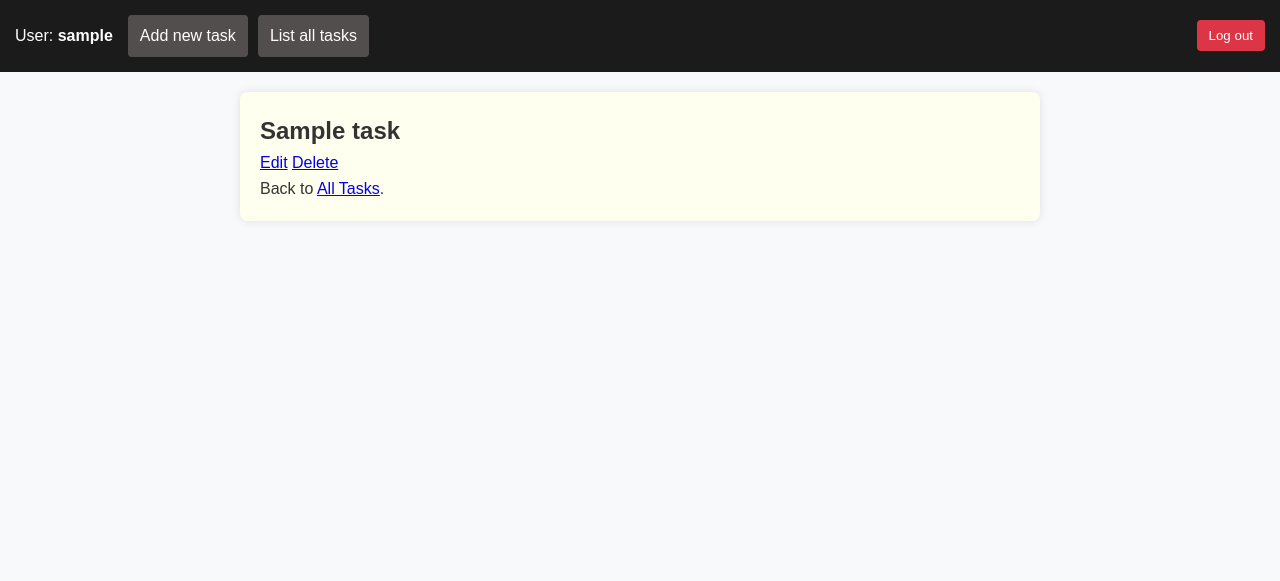
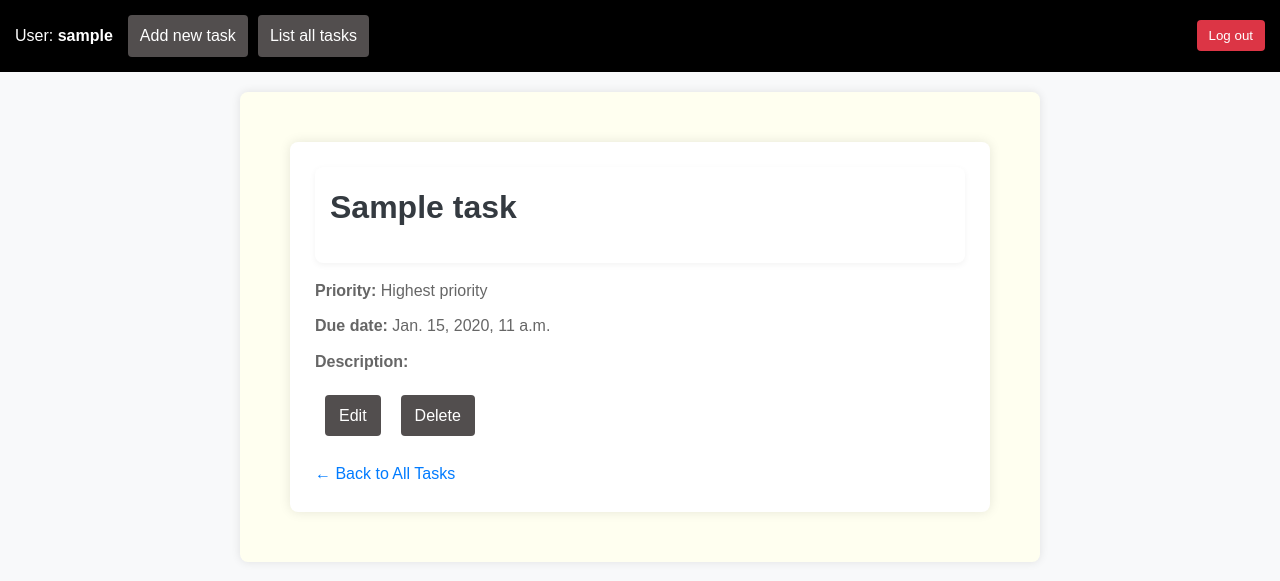
Before and after one commit to MaciejPJ/To-do-list, a Django app: page /tasks/1/ in a window 1280 px wide. Shown: the top 581 px of the page. Run offline with Django 5.2, Linux system fonts and the light colour scheme; a user stored in the database is signed in; tables that the repository leaves empty hold one stand-in row (values such as "Sample post").

Commit message:
Added new .css file

```diff
--- a/static/css/style.css
+++ b/static/css/style.css
@@ -1,5 +1,12 @@
+/* Zmienne globalne */
 :root {
-    --button-color: rgb(82, 78, 78)
+    --primary-bg: #000000; /* Main background color */
+    --primary-text: white;  /* Text color */
+    --danger: #dc3545;      /* Log out button color */
+    --danger-hover: #c82333; /* Hover log out button color */
+    --secondary-bg: rgb(82, 78, 78); /* Buttons color */
+    --secondary-hover: rgb(51, 51, 51); /* Hover buttons color */
+    --button-color: rgb(82, 78, 78); /* Color of butotns in headline */
 }
 
 /* Reset default browswer styles */
@@ -18,8 +25,8 @@
 }
 
 header {
-    background: #1b1b1b;
-    color: white;
+    background: var(--primary-bg);
+    color: var(--primary-text);
     padding: 15px;
     display: flex;
     justify-content: space-between;
--- /dev/null
+++ b/static/css/task_list.css
@@ -0,0 +1,144 @@
+/* Task List Styles */
+.task-list-container {
+    margin-top: 30px;
+    background-color: #fff;
+    border-radius: 8px;
+    padding: 20px;
+    box-shadow: 0 0 10px rgba(0, 0, 0, 0.1);
+}
+
+.task-item {
+    padding: 15px;
+    margin-bottom: 20px;
+    background-color: #f8f9fa;
+    border-radius: 6px;
+    box-shadow: 0 1px 3px rgba(0, 0, 0, 0.1);
+    display: flex;
+    justify-content: space-between;
+    align-items: center;
+}
+
+.task-item a {
+    color: #007bff;
+    font-weight: bold;
+    text-decoration: none;
+    font-size: 1.1rem;
+}
+
+.task-item a:hover {
+    text-decoration: underline;
+}
+
+.task-info {
+    font-size: 0.9rem;
+    color: #666;
+}
+
+.task-actions a {
+    background: var(--button-color);
+    color: white;
+    padding: 6px 12px;
+    border-radius: 4px;
+    text-decoration: none;
+    margin-left: 10px;
+}
+
+.task-actions a:hover {
+    background: rgb(51, 51, 51);
+}
+
+.task-actions {
+    display: flex;
+    gap: 10px;
+}
+
+.task-priority {
+    font-weight: bold;
+    color: #ff5722;
+}
+
+.task-due-date {
+    font-style: italic;
+    color: #28a745;
+}
+
+.task-detail-container {
+    max-width: 700px;
+    margin: 30px auto;
+    background: white;
+    padding: 25px;
+    border-radius: 8px;
+    box-shadow: 0 0 12px rgba(0, 0, 0, 0.1);
+}
+
+.task-entry h2 {
+    font-size: 2rem;
+    margin-bottom: 15px;
+    color: #343a40;
+}
+
+.task-info p {
+    margin: 10px 0;
+    font-size: 1rem;
+}
+
+.task-actions {
+    display: flex;
+    gap: 10px;
+    margin-top: 20px;
+}
+
+.task-actions a {
+    background: var(--button-color);
+    color: white;
+    padding: 8px 14px;
+    border-radius: 4px;
+    text-decoration: none;
+}
+
+.task-actions a:hover {
+    background: rgb(51, 51, 51);
+}
+
+.back-link {
+    margin-top: 25px;
+}
+
+.back-link a {
+    color: #007bff;
+    text-decoration: none;
+}
+
+.back-link a:hover {
+    text-decoration: underline;
+}
+
+.task-entry {
+    background-color: #fff;
+    padding: 15px;
+    margin-bottom: 15px;
+    border-radius: 8px;
+    box-shadow: 0 2px 6px rgba(0, 0, 0, 0.05);
+}
+
+.task-meta {
+    margin-top: 5px;
+    font-size: 0.95rem;
+    color: #555;
+}
+
+.priority {
+    font-weight: bold;
+}
+
+.priority.high {
+    color: #dc3545;
+}
+
+.priority.medium {
+    color: #fd7e14;
+}
+
+.priority.low {
+    color: #28a745;
+}
--- a/templates/task_detail.html
+++ b/templates/task_detail.html
@@ -1,15 +1,31 @@
 {% extends "base.html" %}
+{% load static %}
+
+{% block title %}Task Detail{% endblock title %}
 
 {% block content %}
-<div class="task-entry">
-    <h2>{{ task.title }}</h2>
-</div>
-<div>
+<link rel="stylesheet" href="{% static 'css/task_list.css' %}">
+
+<div class="task-detail-container">
+    <div class="task-entry">
+        <h2>{{ task.title }}</h2>
+    </div>
+
+    <div class="task-info">
+        <p><strong>Priority:</strong> {{ task.get_priority_display }}</p>
+        <p><strong>Due date:</strong> {{ task.due_date }}</p>
+        <p><strong>Description:</strong> {{ task.description|linebreaks }}</p>
+    </div>
+
     {% if task.author.pk == request.user.pk %}
-    <p><a href="{% url 'task_edit' task.pk %}">Edit</a>
-    <a href="{% url 'task_delete' task.pk %}">Delete</a>
-    </p>
+        <div class="task-actions">
+            <a href="{% url 'task_edit' task.pk %}">Edit</a>
+            <a href="{% url 'task_delete' task.pk %}">Delete</a>
+        </div>
     {% endif %}
-    <p>Back to <a href="{% url 'task_list' %}">All Tasks</a>.</p>
+
+    <div class="back-link">
+        <a href="{% url 'task_list' %}">← Back to All Tasks</a>
+    </div>
 </div>
 {% endblock content %}
```
Also changed, not shown: other parts of static/css/style.css (+58 -8 lines), templates/home.html (+8 -4 lines), templates/task_list.html (+14 -5 lines).
